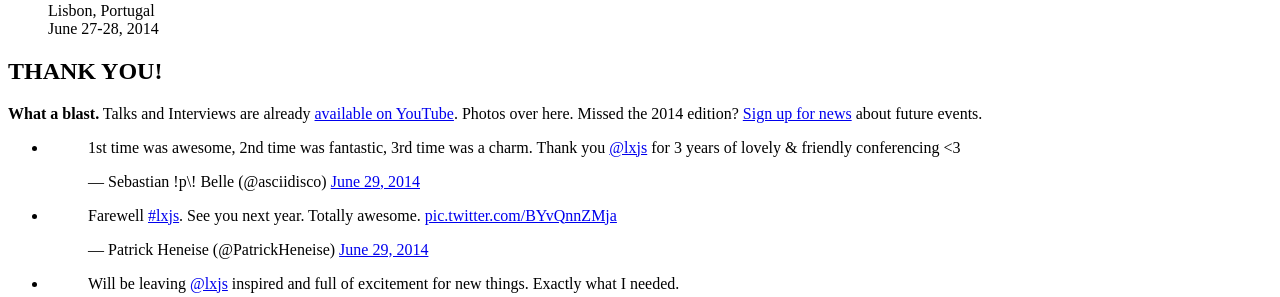
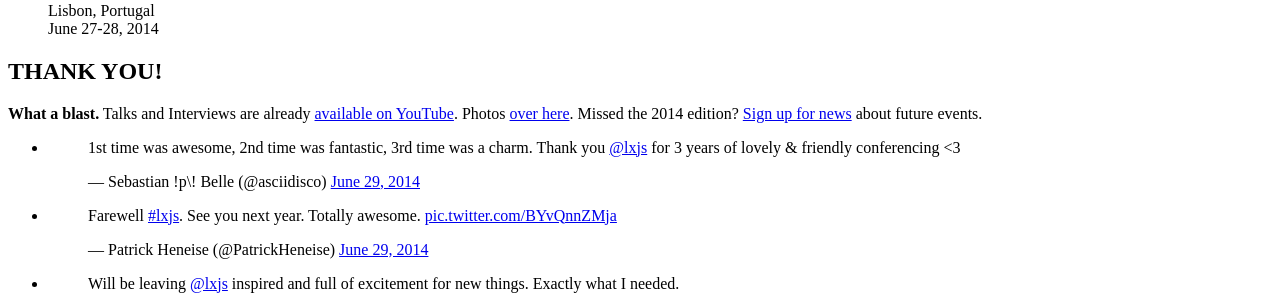
Before and after one commit to LXJS/lxjs-site-2014, a Jekyll site: the page built from src/index.html, in a window 1280 px wide. Shown: the part 447-744 px from the top of the page. Built offline with Jekyll 4.4.1, drawn with Linux system fonts in a browser that asks for light colours; nearby versions of some CDN libraries; Markdown is read by kramdown in place of the engine named in the settings; comment, search, counter and statistics services are not loaded.

Commit message:
Correct hrev tag

```diff
--- a/src/index.html
+++ b/src/index.html
@@ -21,7 +21,7 @@ title: LXJS 2014
 		<header class="mod-head">
 			<div class="inner">
 				<h1 class="mod-prime-title">THANK YOU!</h1>
-				<p class="mod-description"><strong>What a blast.</strong> Talks and Interviews are already <a href="https://www.youtube.com/playlist?list=PLt4dwg5cC5TRpoSVH5Rs6-bIIUNIYTy9-">available on YouTube</a>. Photos <a hrev="https://www.dropbox.com/sh/hgajjq4e439c8jq/AADnPm4kM8bkxftK1tMWuR_4a/2014?dl=0">over here</a>. Missed the 2014 edition? <a href="#site-foot">Sign up for news</a> about future events.</p>
+				<p class="mod-description"><strong>What a blast.</strong> Talks and Interviews are already <a href="https://www.youtube.com/playlist?list=PLt4dwg5cC5TRpoSVH5Rs6-bIIUNIYTy9-">available on YouTube</a>. Photos <a href="https://www.dropbox.com/sh/hgajjq4e439c8jq/AADnPm4kM8bkxftK1tMWuR_4a/2014?dl=0">over here</a>. Missed the 2014 edition? <a href="#site-foot">Sign up for news</a> about future events.</p>
 			</div>
 		</header>
 	</div>
```
